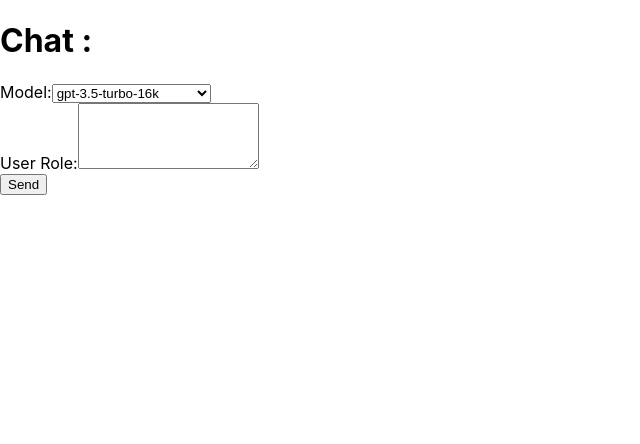
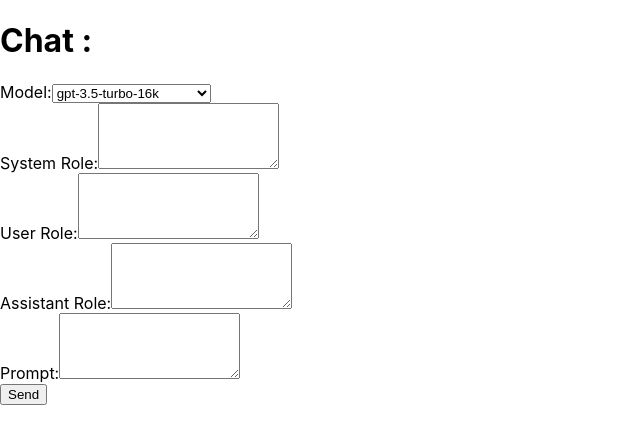
Before and after one commit to riad009/test-chatgpt-nader, a React (Create React App) app: page / in a window 1280 px wide. Shown: the top 444 px of the page, without its empty margins (0-640 px from the left). Built offline with nearby package versions, Linux system fonts and the light colour scheme.

Commit message:
update code

```diff
--- a/src/App.js
+++ b/src/App.js
@@ -5,16 +5,22 @@ import axios from 'axios';
 
 //This is for development testing purposes only.
 //Please do not reuse any information after your development
+
+
 const API_KEY = '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';
 
 const headers = {
   'Content-Type': 'application/json',
   Authorization: `Bearer ${API_KEY}`,
 };
+
 function App() {
 
   const [userInput, setUserInput] = useState({
+    system: '',
     user: '',
+    assistant: '',
+    prompt: '',
     model: 'gpt-3.5-turbo-16k',
   });
 
@@ -36,8 +42,20 @@ function App() {
       model: userInput.model,
       messages: [
         {
+          role: 'system',
+          content: userInput.system     },
+        {
           role: 'user',
           content: userInput.user     },
+        {
+          role: 'assistant',
+          content:
+            userInput.assistant    },
+        {
+          role: 'user',
+          content:
+            userInput.prompt
+            },
       ],
     };
 
@@ -67,6 +85,7 @@ function App() {
 
     return formattedResponse;
   };
+
   return (
     <div className="container mx-auto py-8">
     <h1 className="text-2xl font-bold mb-4">Chat :</h1>
@@ -101,7 +120,19 @@ function App() {
         </select>
       </label>
     </div>
-
+    <div className="mb-4">
+      <label className="block mb-2">
+        System Role:
+        <textarea
+           className="border border-gray-300 rounded px-4 py-2 w-full"
+          type="text"
+          rows={4}
+          name="system"
+          value={userInput.system}
+          onChange={handleUserInput}
+        />
+      </label>
+    </div>
     <div className="mb-4">
 <label className="block mb-2">
   User Role:
@@ -114,6 +145,35 @@ function App() {
   />
 </label>
 </div>
+
+    <div className="mb-4">
+      <label className="block mb-2">
+        Assistant Role:
+        <textarea
+
+
+        className="border border-gray-300 rounded px-4 py-2 w-full"
+          type="text"
+          rows={4}
+          name="assistant"
+          value={userInput.assistant}
+
+          onChange={handleUserInput}
+        />
+      </label>
+    </div>
+    <div className="mb-4">
+      <label className="block mb-2">
+        Prompt:
+        <textarea
+          className="border border-gray-300 rounded px-4 py-2 w-full"
+          type="text"
+          rows={4}
+        onChange={handleUserInput}
+        />
+      </label>
+    </div>
+
     </section>
     <button
       className="bg-blue-500 hover:bg-blue-600 text-white font-bold py-2 px-4 rounded"
```
Lines whose indentation alone changed are shown as unchanged.
